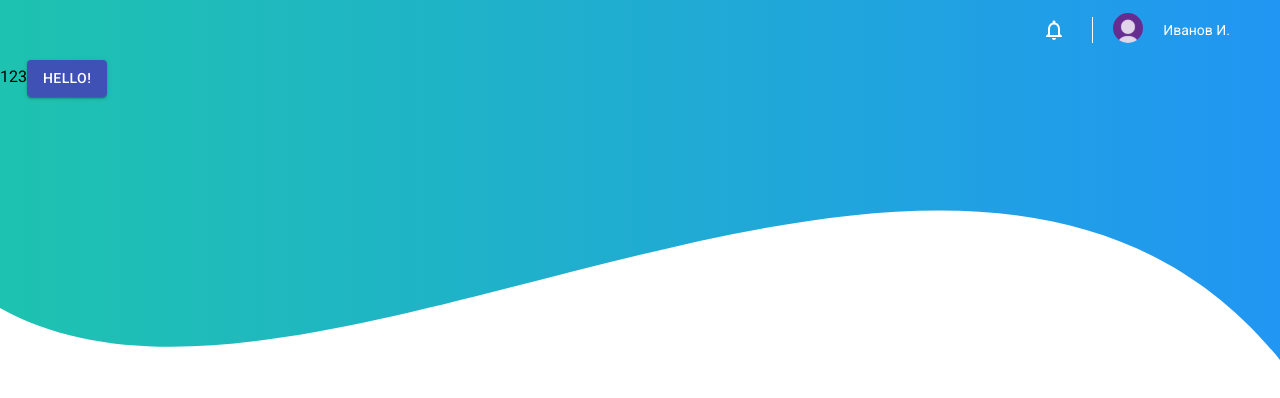
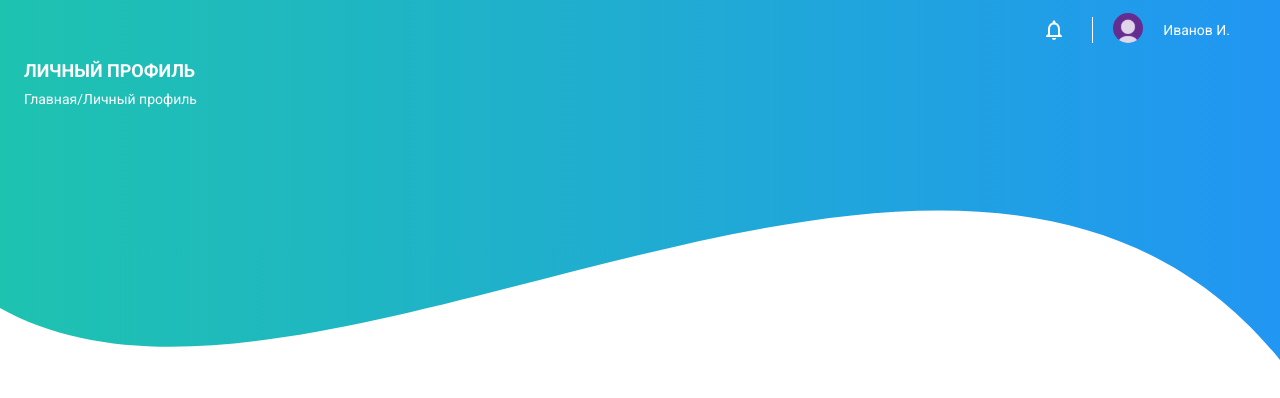
Before and after one commit to Yaniddze/NextJSApplication, a Next.js app: page / in a window 1280 px wide. Shown: the top 398 px of the page. Built offline with nearby package versions, Linux system fonts and the light colour scheme.

Commit message:
:sparkles: Create title

```diff
--- /dev/null
+++ b/components/Title.tsx
@@ -0,0 +1,36 @@
+import { FC } from 'react';
+import styled from 'styled-components';
+
+type PropTypes = {
+  children?: never;
+  text: string;
+  subText: string;
+}
+
+const Wrapper = styled.div`
+  color: white;
+
+  & > div:first-child {
+    text-transform: uppercase;
+    font-weight: bold;
+    font-size: 18px;
+    margin-bottom: 10px;
+  }
+
+  & > div:last-child {
+    font-size: 14px;
+  }
+`;
+
+export const Title: FC<PropTypes> = (
+  { text, subText }: PropTypes,
+) => (
+  <Wrapper>
+    <div>
+      { text }
+    </div>
+    <div>
+      { subText }
+    </div>
+  </Wrapper>
+);
--- a/pages/index.tsx
+++ b/pages/index.tsx
@@ -2,19 +2,19 @@
 import { ReactElement } from 'react';
 
 // Material Components
-import Button from '@material-ui/core/Button';
+import Container from '@material-ui/core/Container';
 
 // My Components
 import { Header } from '../components/header';
+import { Title } from '../components/Title';
 
 export default function Home(): ReactElement {
   return (
     <div>
       <Header username="Иванов Иван Иванович" />
-      123
-      <Button variant="contained" color="primary">
-        Hello!
-      </Button>
+      <Container maxWidth="lg">
+        <Title text="Личный профиль" subText="Главная/Личный профиль" />
+      </Container>
     </div>
   );
 }
```
